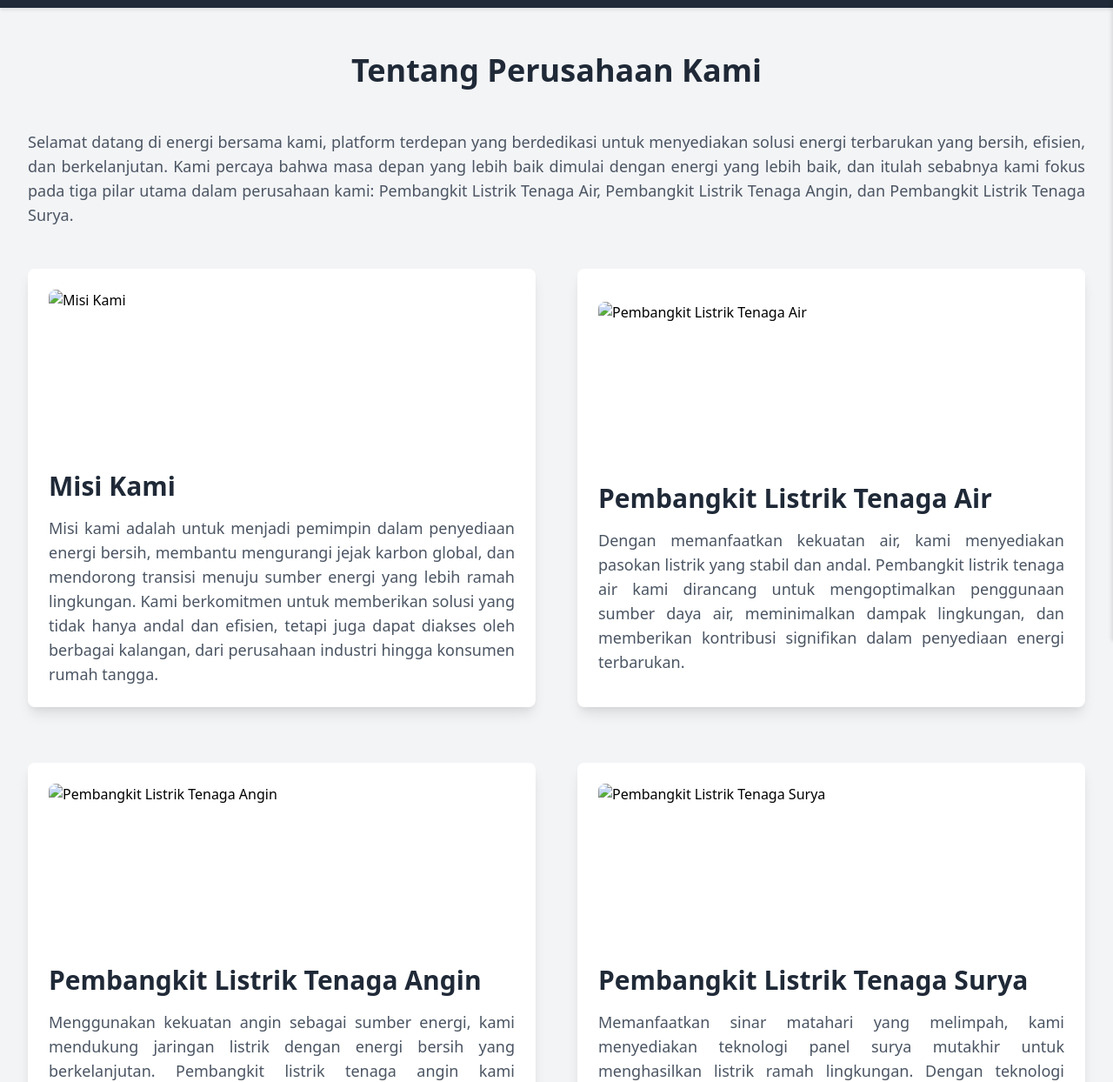
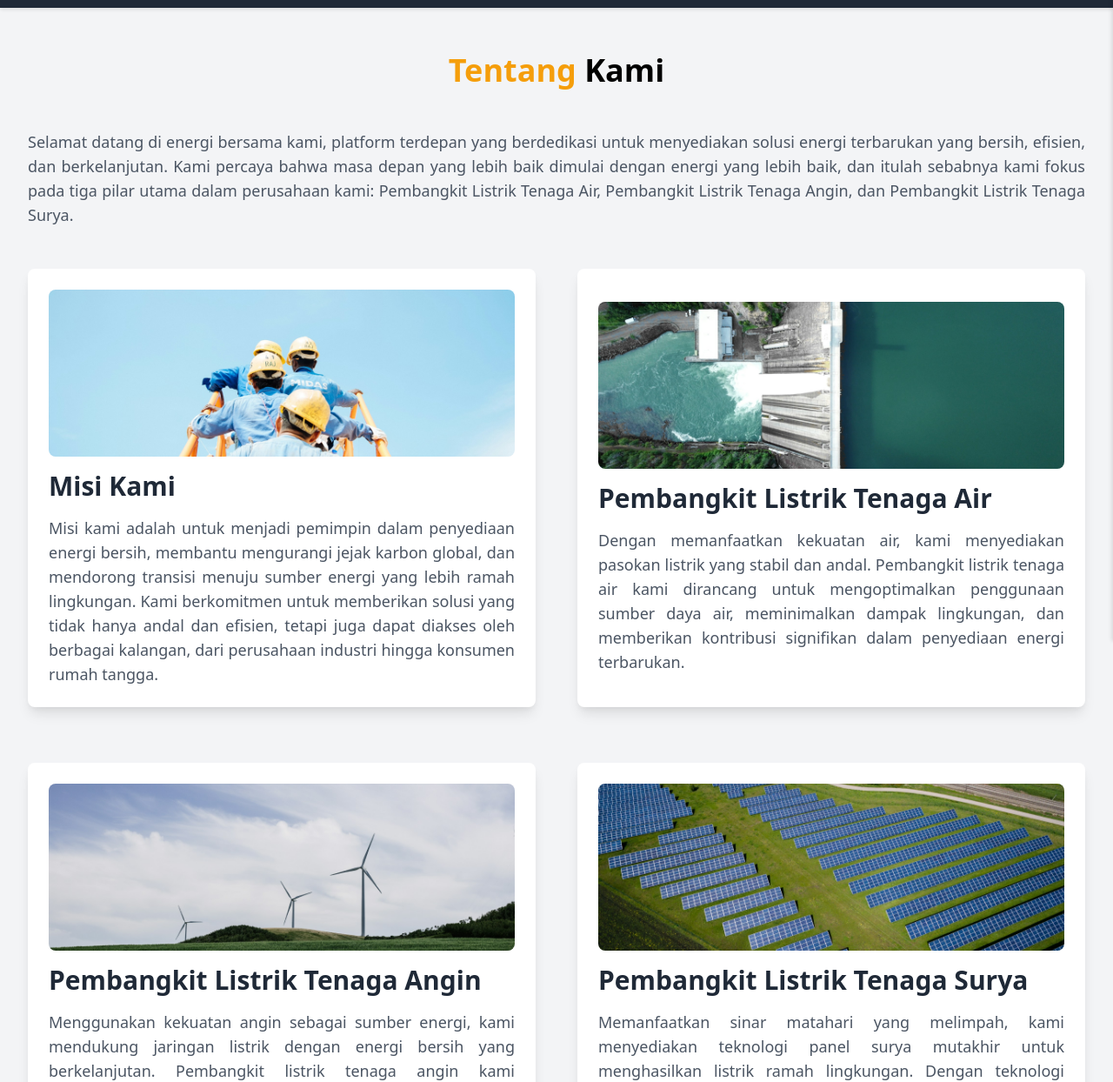
Before and after one commit to deril1307/ISC-WEBDEV, a website: page public/aboutus.html in a window 1280 px wide. Shown: the part 63-1307 px from the top of the page at 87% size. Drawn offline with nearby package versions, Linux system fonts and the light colour scheme.

Commit message:
Menambahkan foto pada abaout us

```diff
--- a/public/aboutus.html
+++ b/public/aboutus.html
@@ -52,7 +52,10 @@
     <!-- About Us Section -->
     <section id="aboutus" class="bg-gray-100 py-16 fade-in">
       <div class="container mx-auto px-4 sm:px-6 lg:px-8">
-        <h2 class="text-4xl font-bold text-gray-800 mb-12 text-center fade-in">Tentang Perusahaan Kami</h2>
+        <h2 class="text-4xl font-bold text-gray-800 mb-12 text-center fade-in">
+          <span class="text-yellow-500">Tentang</span>
+          <span class="text-black">Kami</span>
+        </h2>
         <div class="text-center mb-12 fade-in">
           <p class="text-lg text-gray-600 text-justify">
             Selamat datang di energi bersama kami, platform terdepan yang berdedikasi untuk menyediakan solusi energi terbarukan yang bersih, efisien, dan berkelanjutan. Kami percaya bahwa masa depan yang lebih baik dimulai dengan energi
@@ -62,7 +65,7 @@
 
         <div class="grid grid-cols-1 md:grid-cols-2 gap-12 mb-16">
           <div class="flex flex-col justify-center bg-white p-6 rounded-lg shadow-lg fade-in">
-            <img src="img/misi-kami.webp" alt="Misi Kami" class="w-full h-48 object-cover mb-4 rounded-lg" />
+            <img src="img/Misi Kami.png" alt="Misi Kami" class="w-full h-48 object-cover mb-4 rounded-lg" />
             <h3 class="text-3xl font-bold text-gray-800 mb-4">Misi Kami</h3>
             <p class="text-gray-600 text-lg text-justify">
               Misi kami adalah untuk menjadi pemimpin dalam penyediaan energi bersih, membantu mengurangi jejak karbon global, dan mendorong transisi menuju sumber energi yang lebih ramah lingkungan. Kami berkomitmen untuk memberikan solusi
@@ -70,7 +73,7 @@
             </p>
           </div>
           <div class="flex flex-col justify-center bg-white p-6 rounded-lg shadow-lg fade-in">
-            <img src="img/pembangkit-air.webp" alt="Pembangkit Listrik Tenaga Air" class="w-full h-48 object-cover mb-4 rounded-lg" />
+            <img src="img/Pembangkit Listrik Tenaga Air_About Us.png" alt="Pembangkit Listrik Tenaga Air" class="w-full h-48 object-cover mb-4 rounded-lg" />
             <h3 class="text-3xl font-bold text-gray-800 mb-4">Pembangkit Listrik Tenaga Air</h3>
             <p class="text-gray-600 text-lg text-justify">
               Dengan memanfaatkan kekuatan air, kami menyediakan pasokan listrik yang stabil dan andal. Pembangkit listrik tenaga air kami dirancang untuk mengoptimalkan penggunaan sumber daya air, meminimalkan dampak lingkungan, dan
@@ -81,7 +84,7 @@
 
         <div class="grid grid-cols-1 md:grid-cols-2 gap-12 mb-16">
           <div class="flex flex-col justify-center bg-white p-6 rounded-lg shadow-lg fade-in">
-            <img src="img/pembangkit-angin.webp" alt="Pembangkit Listrik Tenaga Angin" class="w-full h-48 object-cover mb-4 rounded-lg" />
+            <img src="img/Pembangkit Listrik Tenaga Angin_About Us.png" alt="Pembangkit Listrik Tenaga Angin" class="w-full h-48 object-cover mb-4 rounded-lg" />
             <h3 class="text-3xl font-bold text-gray-800 mb-4">Pembangkit Listrik Tenaga Angin</h3>
             <p class="text-gray-600 text-lg text-justify">
               Menggunakan kekuatan angin sebagai sumber energi, kami mendukung jaringan listrik dengan energi bersih yang berkelanjutan. Pembangkit listrik tenaga angin kami menawarkan solusi yang efisien dan dapat diandalkan, mengurangi
@@ -89,7 +92,7 @@
             </p>
           </div>
           <div class="flex flex-col justify-center bg-white p-6 rounded-lg shadow-lg fade-in">
-            <img src="img/pembangkit-surya.webp" alt="Pembangkit Listrik Tenaga Surya" class="w-full h-48 object-cover mb-4 rounded-lg" />
+            <img src="img/Pembangkit Listrik Tenaga Surya_About Us.png" alt="Pembangkit Listrik Tenaga Surya" class="w-full h-48 object-cover mb-4 rounded-lg" />
             <h3 class="text-3xl font-bold text-gray-800 mb-4">Pembangkit Listrik Tenaga Surya</h3>
             <p class="text-gray-600 text-lg text-justify">
               Memanfaatkan sinar matahari yang melimpah, kami menyediakan teknologi panel surya mutakhir untuk menghasilkan listrik ramah lingkungan. Dengan teknologi yang terus berkembang, pembangkit listrik tenaga surya kami memberikan
--- a/public/src/index.js
+++ b/public/src/index.js
@@ -1,3 +1,4 @@
+// untuk mmebuat side bar
 document.addEventListener("DOMContentLoaded", function () {
   const hamburger = document.getElementById("hamburger");
   const closeSidebar = document.getElementById("close-sidebar");
```
Also changed, not shown: public/index.html (+4 -1 lines), public/services.html (+4 -1 lines), public/user/login.js (+11 -7 lines), README.md, public/img/Misi Kami.png (added), public/img/Pembangkit Listrik Tenaga Air_About Us.png (added), public/img/Pembangkit Listrik Tenaga Angin_About Us.png (added), public/img/Pembangkit Listrik Tenaga Surya_About Us.png (added).
